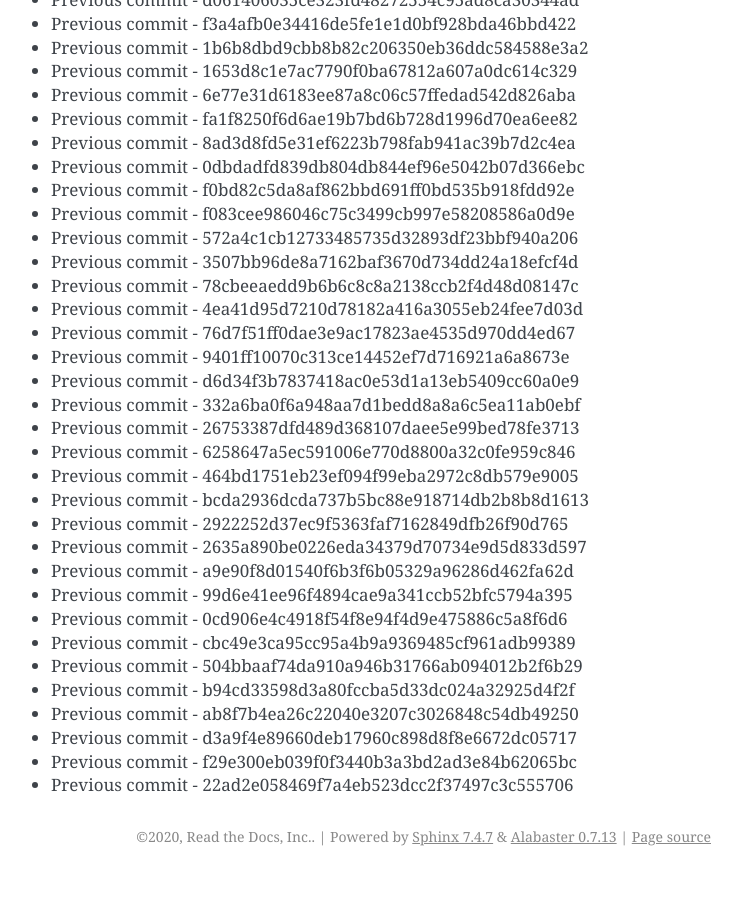
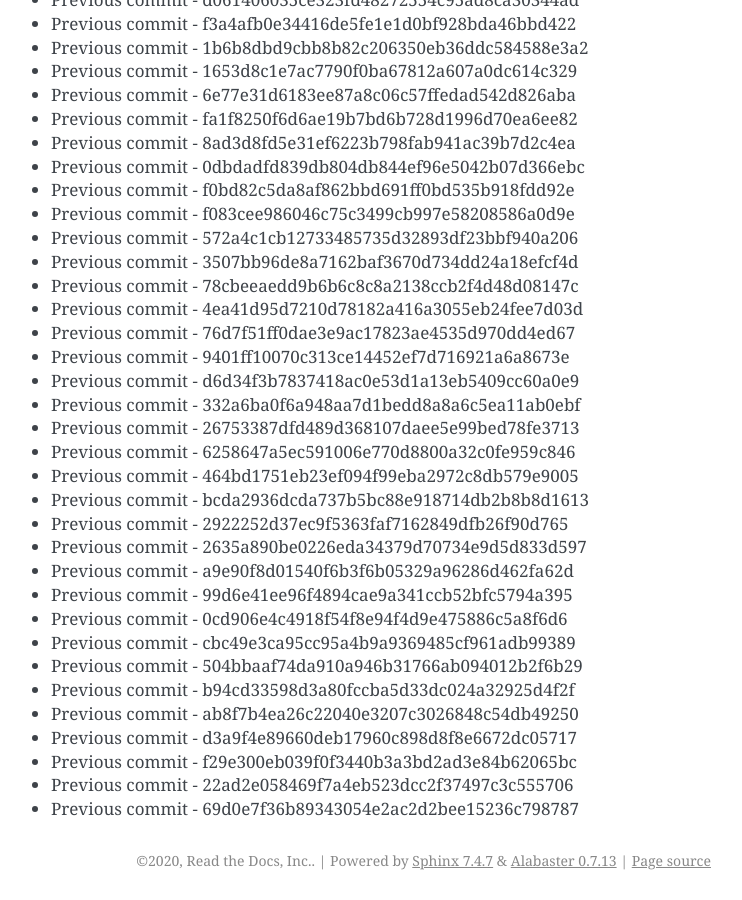
Before and after one commit to readthedocs/rtd-git-stresstest, a Sphinx documentation site: the page built from docs/updates.rst, in a window 1280 px wide and 900 px high, scrolled down 55769 px. Shown: the whole window, without its empty margins (399-1141 px from the left). Built offline with Sphinx 7.4.7, drawn with Linux system fonts in a browser that asks for light colours; before the commit the page ends 56645 px from its top, so only the background shows below that.

Commit message:
Generating commit from previous: 69d0e7f36b89343054e2ac2d2bee15236c798787

```diff
--- a/docs/updates.rst
+++ b/docs/updates.rst
@@ -2375,3 +2375,4 @@ It can be tested for any performance characteristics.
 * Previous commit - d3a9f4e89660deb17960c898d8f8e6672dc05717
 * Previous commit - f29e300eb039f0f3440b3a3bd2ad3e84b62065bc
 * Previous commit - 22ad2e058469f7a4eb523dcc2f37497c3c555706
+* Previous commit - 69d0e7f36b89343054e2ac2d2bee15236c798787
```
